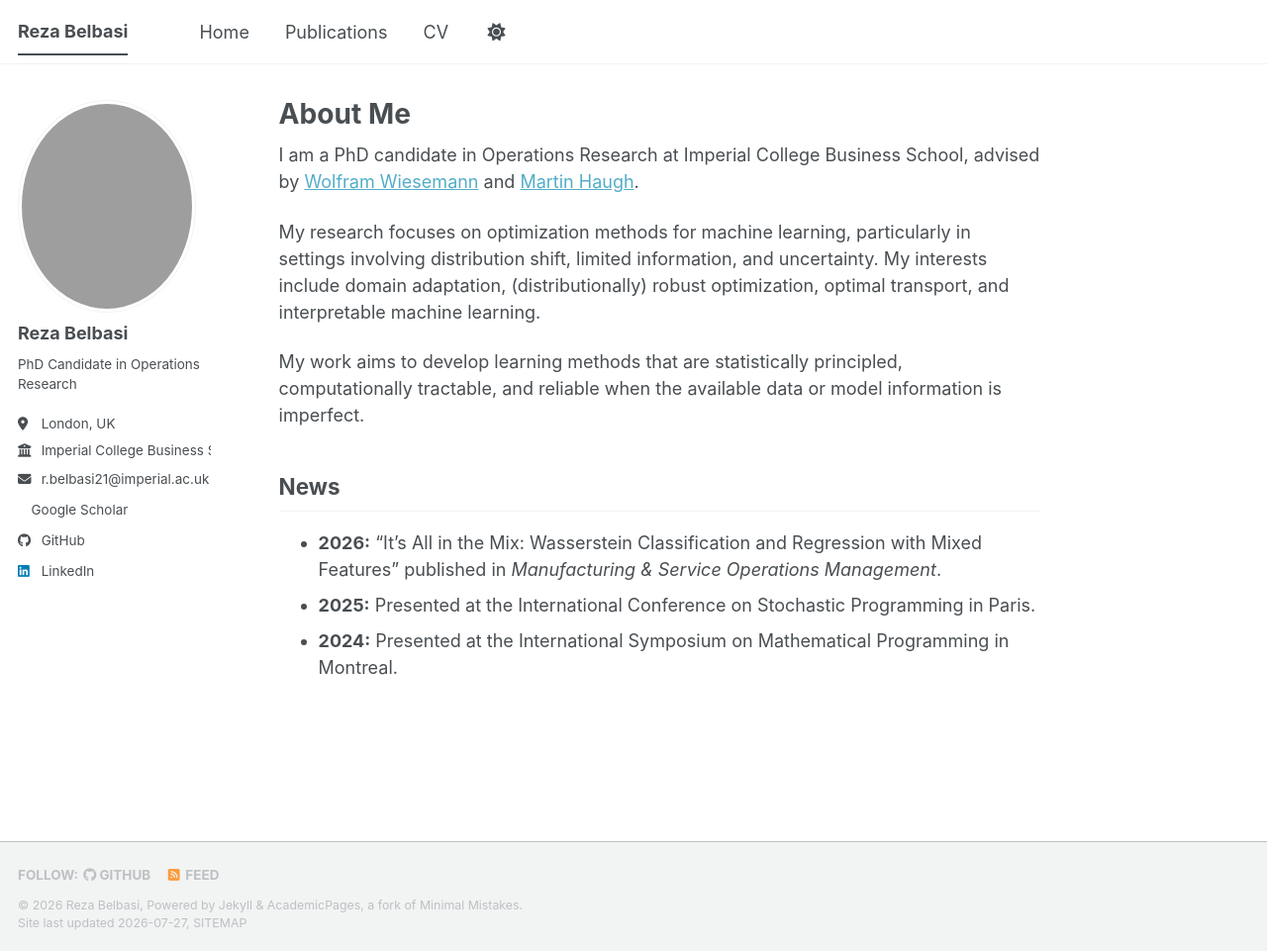
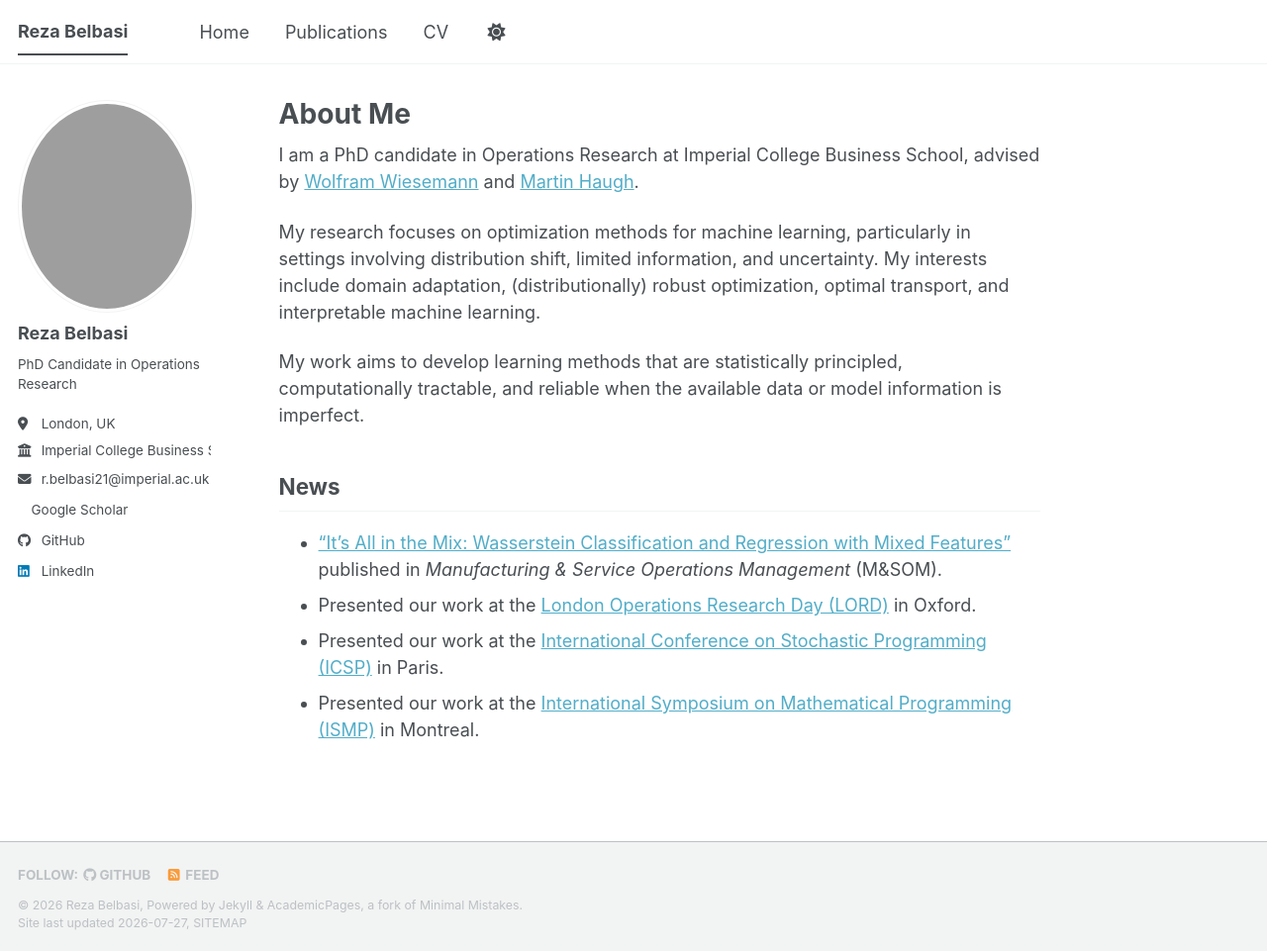
Before and after one commit to rezabelbasi/rezabelbasi.github.io, a Jekyll site: the page built from _pages/about.md, in a window 1280 px wide and 961 px high. Shown: the whole window at 99% size. Built offline with Jekyll 4.4.1, drawn with Linux system fonts in a browser that asks for light colours; a style sheet for code colours, icons or effects is not loaded.

Commit message:
Update news section with recent publications and presentations

```diff
--- a/_pages/about.md
+++ b/_pages/about.md
@@ -15,6 +15,7 @@ My work aims to develop learning methods that are statistically principled, comp
 
 ## News
 
-- **2026:** “It’s All in the Mix: Wasserstein Classification and Regression with Mixed Features” published in *Manufacturing & Service Operations Management*.
-- **2025:** Presented at the International Conference on Stochastic Programming in Paris.
-- **2024:** Presented at the International Symposium on Mathematical Programming in Montreal.
+- [“It’s All in the Mix: Wasserstein Classification and Regression with Mixed Features”](https://arxiv.org/abs/2312.12230) published in *Manufacturing & Service Operations Management* (M&SOM).
+- Presented our work at the [London Operations Research Day (LORD)](https://londonorday.github.io/2025-edition/index.html) in Oxford.
+- Presented our work at the [International Conference on Stochastic Programming (ICSP)](https://cermics-lab.enpc.fr/icsp2025/) in Paris.
+- Presented our work at the [International Symposium on Mathematical Programming (ISMP)](https://ismp2024.gerad.ca/) in Montreal.
```
